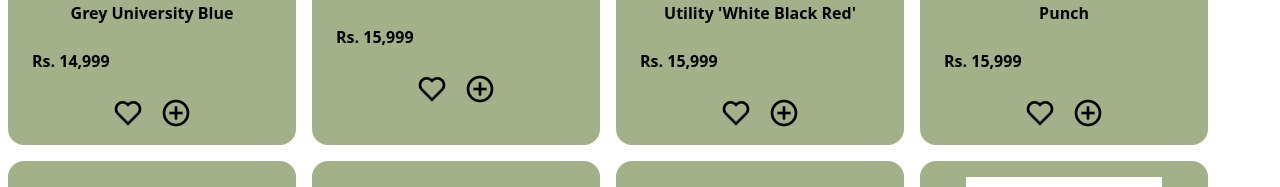
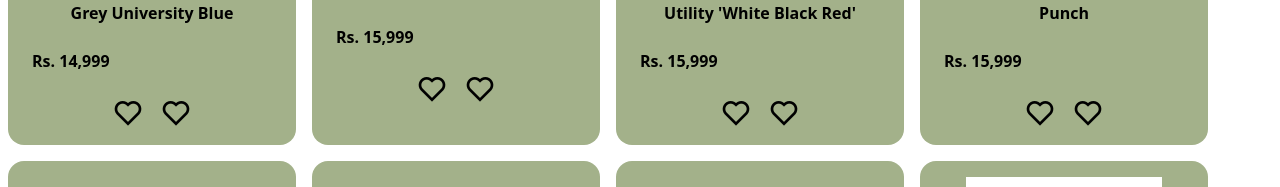
Before and after one commit to chirag-chhajed/react-ecommerce-app, a React (Vite) app: page / in a window 1280 px wide. Shown: the part 343-530 px from the top of the page. Built offline with nearby package versions, Linux system fonts and the light colour scheme.

Commit message:
cart icon working

```diff
--- a/src/Components/Card.jsx
+++ b/src/Components/Card.jsx
@@ -4,7 +4,7 @@ import { Context } from "../Context";
 
 export default function Card(props) {
     const {brand,description,price,id,image,isFavourite} = props
-    const {toggleFavorite,addToCart,cartItems,removeFromCart} = useContext(Context)
+    const {toggleFavorite,cartItems,addToCart,removeFromCart} = useContext(Context)
     const heartIcon = isFavourite
                             ? <button><i className="ri-heart-fill ri-2x" onClick={() => toggleFavorite(id)}></i></button>
                             : <button><i className="ri-heart-line ri-2x" onClick={() => toggleFavorite(id)}></i></button>
@@ -16,6 +16,17 @@ export default function Card(props) {
     //         return <button><i className="ri-heart-line ri-2x" onClick={() => addToCart(props)}></i></button>
     //     }
     // }
+    function cartIcon(){
+        const alreadyInCart = cartItems.some(product => product.id === id)
+        if(alreadyInCart){
+            return <button><i className="ri-heart-fill ri-2x" onClick={() => removeFromCart(id)}></i></button>
+        } else{
+            return <button><i className="ri-heart-line ri-2x" onClick={() => addToCart(props)}></i></button>
+        }
+    }
+    console.log(cartItems)
+
+
     return (
         <div key={id} className="h-96 w-72 bg-cardbg rounded-2xl pt-4 flex flex-col gap-4">
             <div className="h-40 w-64  mx-auto rounded-md">
@@ -29,9 +40,7 @@ export default function Card(props) {
             </div>
             <div className="flex gap-4 justify-center">
                 {heartIcon}
-                {/* {cartIcon()} */}
-                <button><i class="ri-add-circle-line ri-2x"></i></button>
-
+                {cartIcon()}
             </div>
 
         </div>
--- a/src/Context.jsx
+++ b/src/Context.jsx
@@ -5,6 +5,7 @@ const Context = React.createContext()
 
 function ContextProvider({children}){
     const [allProducts,setAllProducts] = useState(data)
+    const [cartItems,setCartItems] = useState([])
 
     function toggleFavorite(id){
 
@@ -17,11 +18,20 @@ function ContextProvider({children}){
         })
         setAllProducts(updatedArr)
     }
+    function addToCart(newProd){
+        setCartItems(prevProd => [...prevProd,newProd])
+    }
+    function removeFromCart(id){
+        setCartItems(prevProd => prevProd.filter(product => product.id !== id))
+    }
     return(
         <Context.Provider value={{
             allProducts,
             setAllProducts,
-            toggleFavorite
+            toggleFavorite,
+            cartItems,
+            addToCart,
+            removeFromCart
         }}>
             {children}
         </Context.Provider>
--- a/src/data/data.js
+++ b/src/data/data.js
@@ -9,7 +9,7 @@ export default [
         type: "Jordans Low",
         price: "14,999",
         isFavourite: false,
-        alreadyInCart: false,
+
         id: nanoid()
     },
     {
@@ -19,7 +19,7 @@ export default [
         type: "Jordans Low",
         price: "15,999",
         isFavourite: false,
-        alreadyInCart: false,
+
         id: nanoid()
     },
     {
@@ -29,7 +29,7 @@ export default [
         type: "Jordans Low",
         price: "15,999",
         isFavourite: false,
-        alreadyInCart: false,
+
         id: nanoid()
     },
     {
@@ -39,7 +39,7 @@ export default [
         type: "Jordans Low",
         price: "15,999",
         isFavourite: false,
-        alreadyInCart: false,
+
         id: nanoid()
     },
     {
@@ -49,7 +49,7 @@ export default [
         type: "Jordans Low",
         price: "16,499",
         isFavourite: false,
-        alreadyInCart: false,
+
         id: nanoid()
     },
     {
@@ -59,7 +59,7 @@ export default [
         type: "Jordans Low",
         price: "16,999",
         isFavourite: false,
-        alreadyInCart: false,
+
         id: nanoid()
     },
     {
@@ -69,7 +69,7 @@ export default [
         type: "Jordans Low",
         price: "19,999",
         isFavourite: false,
-        alreadyInCart: false,
+
         id: nanoid()
     },
     {
@@ -79,7 +79,7 @@ export default [
         type: "Jordans Low",
         price: "17,999",
         isFavourite: false,
-        alreadyInCart: false,
+
         id: nanoid()
     },
     {
@@ -89,7 +89,7 @@ export default [
         type: "Jordans Low",
         price: "17,999",
         isFavourite: false,
-        alreadyInCart: false,
+
         id: nanoid()
     },
     {
@@ -99,7 +99,7 @@ export default [
         type: "Jordans Low",
         price: "17,999",
         isFavourite: false,
-        alreadyInCart: false,
+
         id: nanoid()
     }
 ]
```
